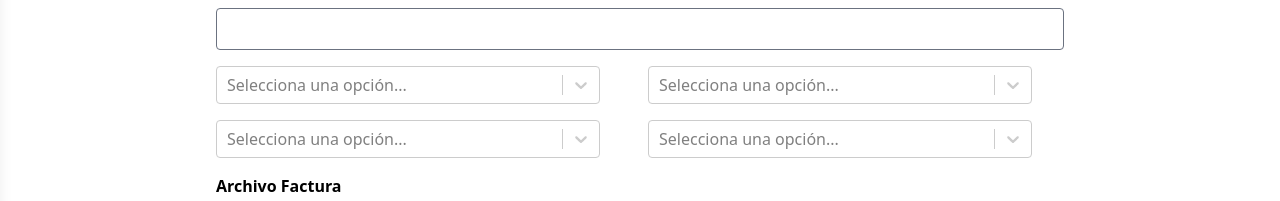
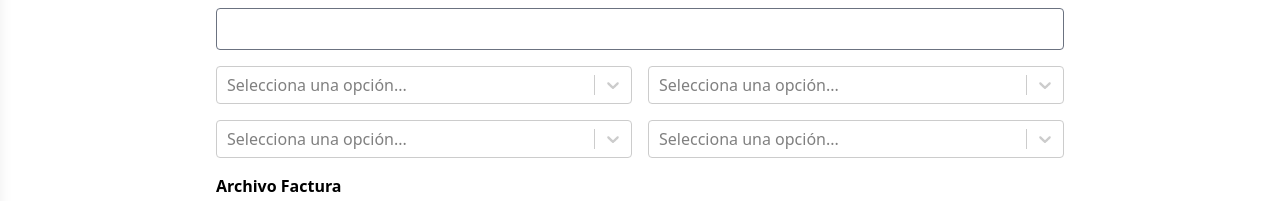
Before and after one commit to Vantar23/avimex-intranet, a Next.js app: page /dashboard/form in a window 1280 px wide. Shown: the part 320-521 px from the top of the page. Built offline with nearby package versions, Linux system fonts and the light colour scheme; no server answers; a web font is replaced by a local one.

Commit message:
Ajuste al tamaño del combo

```diff
--- a/components/combo.tsx
+++ b/components/combo.tsx
@@ -72,7 +72,7 @@ const ComboInput: React.FC<ComboInputProps> = ({
   };
 
   return (
-    <div className={`w-full max-w-sm ${className || ""}`}>
+    <div className={` ${className || ""}`}>
       <Select
         options={options}
         value={selectedOption}
```
